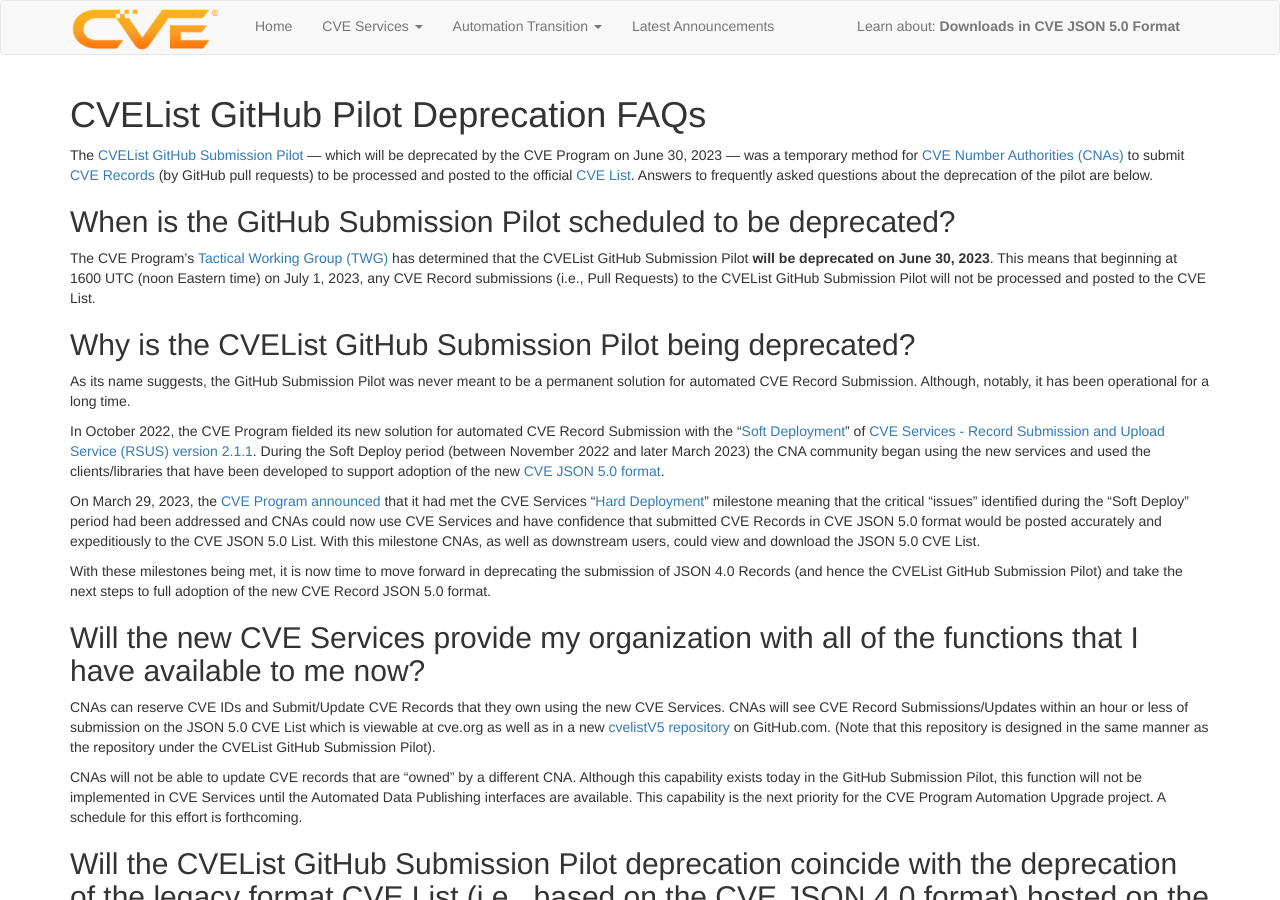
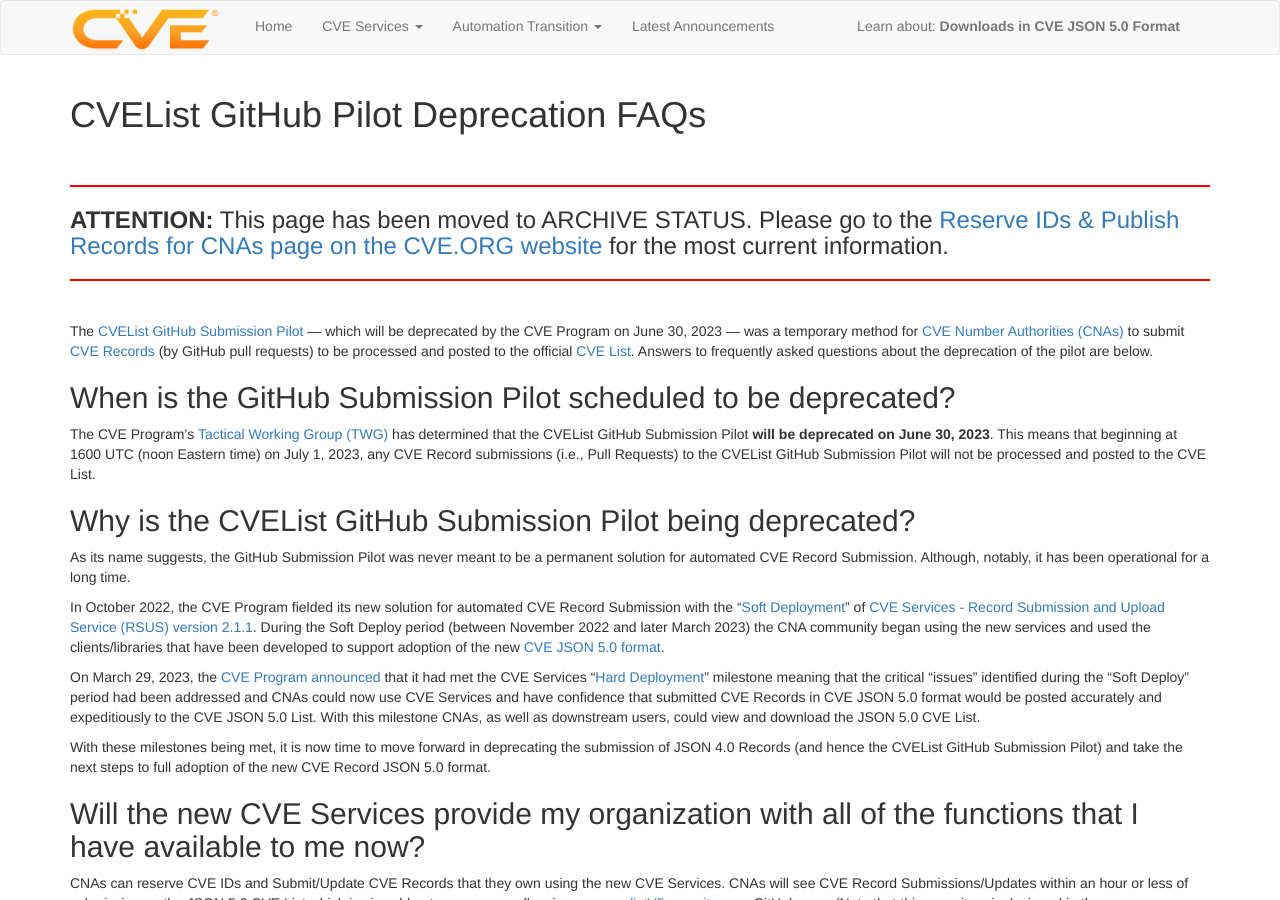
Before and after one commit to CVEProject/cveproject.github.io, a Jekyll site: the page built from cvelist-github-pilot-deprecation-faqs.md, in a window 1280 px wide and 900 px high. Built offline with Jekyll 4.4.1, drawn with Linux system fonts in a browser that asks for light colours; nearby versions of some CDN libraries.

Commit message:
Update cvelist-github-pilot-deprecation-faqs.md
Add Alert message that the page is moved to Archive Status and link to the CVE.ORG website for the most current info

```diff
--- a/cvelist-github-pilot-deprecation-faqs.md
+++ b/cvelist-github-pilot-deprecation-faqs.md
@@ -2,7 +2,15 @@
 title: CVEList GitHub Pilot Deprecation FAQs
 layout: page
 ---
+<br/>
 
+<hr style="border:1px solid red">
+
+<h3><strong>ATTENTION:</strong> This page has been moved to ARCHIVE STATUS. Please go to the <a href="[https://www.cve.org/AllResources/CveServices](https://www.cve.org/ReportRequest/ReserveIDsPublishRecordsForCNAs)">Reserve IDs & Publish Records for CNAs page on the CVE.ORG website</a> for the most current information.</h3>
+
+<hr style="border:1px solid red">
+
+<br/>
 The [CVEList GitHub Submission Pilot](https://github.com/CVEProject/cvelist) &mdash; which will be deprecated by the CVE Program on June 30, 2023 &mdash; was a temporary method for [CVE Number Authorities (CNAs)](https://www.cve.org/PartnerInformation/Partner#CNA) to submit [CVE Records](https://www.cve.org/ResourcesSupport/Glossary?activeTerm=glossaryRecord) (by GitHub pull requests) to be processed and posted to the official [CVE List](https://www.cve.org/ResourcesSupport/Glossary?activeTerm=glossaryCVEList). Answers to frequently asked questions about the deprecation of the pilot are below.
 
 ## When is the GitHub Submission Pilot scheduled to be deprecated?
```
